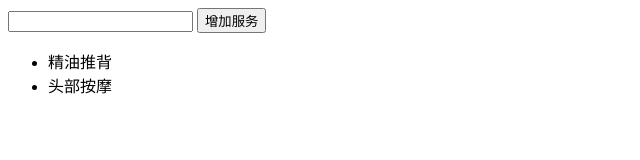
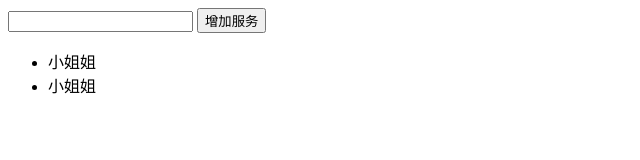
Before and after one commit to xiaosatufu/react16, a React (Create React App) app in the folder react/react-demo01/: page / in a window 1280 px wide. Shown: the top 160 px of the page, without its empty margins (0-640 px from the left). Built offline with nearby package versions, Linux system fonts and the light colour scheme.

Commit message:
拆分组件

```diff
--- a/react/react-demo01/src/Xiaojiejie.js
+++ b/react/react-demo01/src/Xiaojiejie.js
@@ -1,4 +1,5 @@
 import React, { Component, Fragment } from 'react';
+import XiaojiejieItem from './XiaojiejieItem'
 
 class Xiaojiejie extends Component {
 
@@ -17,7 +18,12 @@ class Xiaojiejie extends Component {
                 <ul>
                     {
                         this.state.list.map((item, index) => {
-                            return <li key={index} onClick={this.deleteItem.bind(this, index)}>{item}</li>
+                            return (
+                                <Fragment>
+                                    <XiaojiejieItem key={index}></XiaojiejieItem>
+                                </Fragment>
+                            )
+                            // <li key={index} onClick={this.deleteItem.bind(this, index)}>{item}</li>
                         })
                     }
                 </ul>
--- /dev/null
+++ b/react/react-demo01/src/XiaojiejieItem.js
@@ -0,0 +1,11 @@
+import React, { Component, Fragment } from 'react';
+class XiaojiejieItem extends Component {
+    state = {  }
+    render() {
+        return (
+            <li>小姐姐</li>
+        );
+    }
+}
+
+export default XiaojiejieItem;
```
